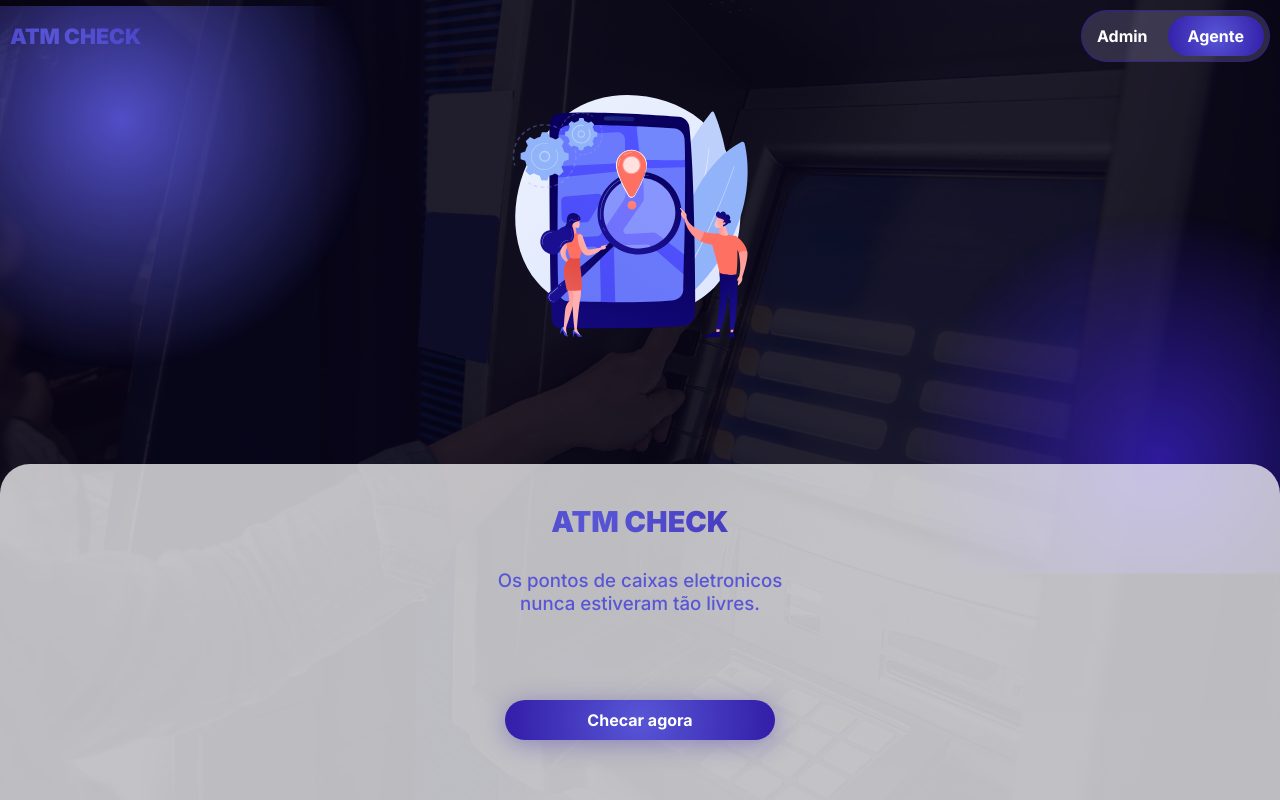
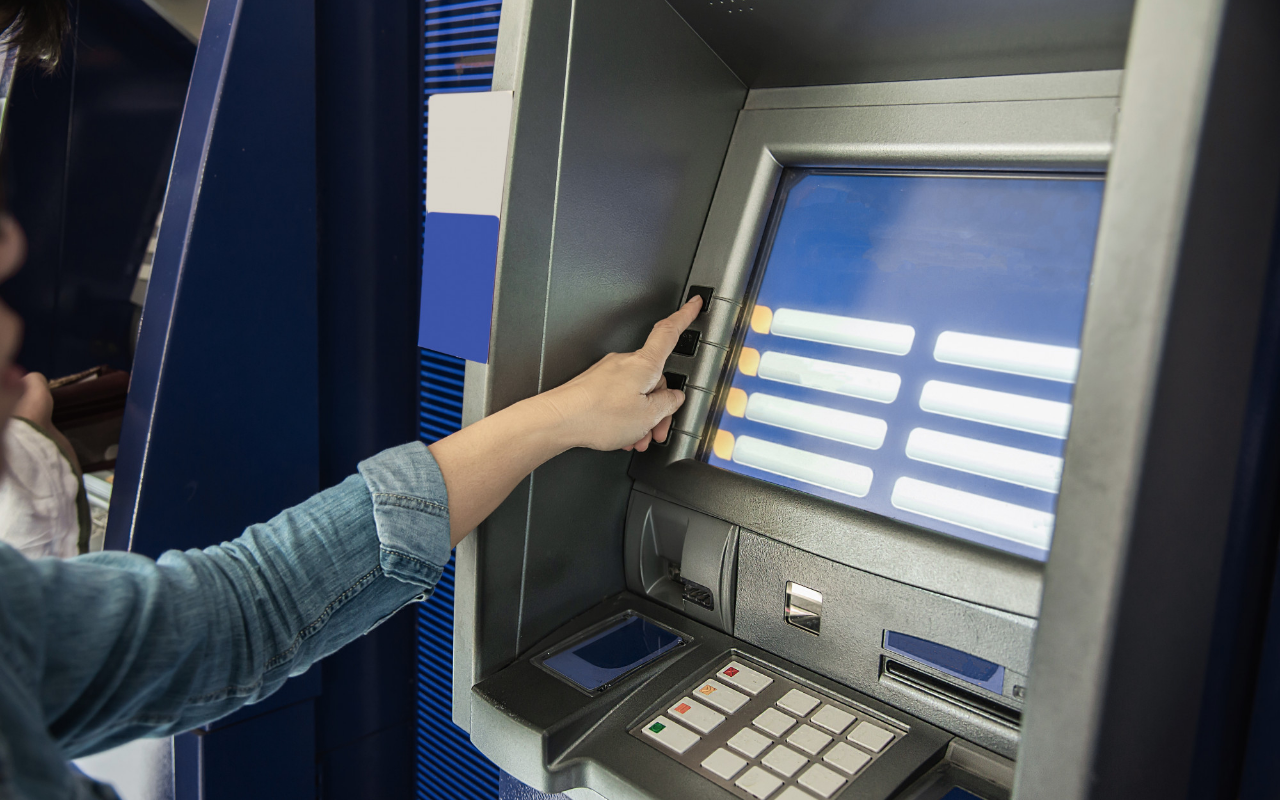
Before and after one commit to RICX-FN/ATM-CHECK, a React (Create React App) app in the folder frontend/: page / in a window 1280 px wide. Built offline with nearby package versions, Linux system fonts and the light colour scheme.

Commit message:
Mod: agora quando o estiver em uma tela maior que de um dispositivo movel ela vai desaparecer com os items

```diff
--- a/frontend/src/pages/home/Home.tsx
+++ b/frontend/src/pages/home/Home.tsx
@@ -1,9 +1,7 @@
-import React, { useEffect } from 'react';
-import { Link } from 'react-router-dom';
-import '../home/home.css';
-import { hover } from '@testing-library/user-event/dist/hover';
-import procure from '../../images/procure.svg';
-
+import React, { useEffect } from "react";
+import { Link } from "react-router-dom";
+import "../home/home.css";
+import procure from "../../images/procure.svg";
 
 function Home() {
   useEffect(() => {
@@ -11,137 +9,186 @@ function Home() {
   }, []);
 
   return (
-
-    <div style={{
+    <div className="Home"
+      style={{
         background: "#070416e0",
         width: "100%",
-      height: "100dvh"
-    }}>
+        height: "100dvh",
+      }}
+    >
 
       <div className="particulas"></div>
 
-      <div className="header" style={{
+      <div
+        className="header"
+        style={{
           display: "flex",
           justifyContent: "space-between",
-        alignItems: "center"
-      }}>
-
+          alignItems: "center",
+        }}
+      >
         <div className="logo">
-          <h1 className='title-page' style={{
+          <h1
+            className="title-page"
+            style={{
               margin: "10px",
               fontSize: "1.33em",
-            fontWeight: "900"
-          }}>ATM CHECK</h1>
+              fontWeight: "900",
+            }}
+          >
+            ATM CHECK
+          </h1>
         </div>
 
-        <div className="menu" style={{
+        <div
+          className="menu"
+          style={{
             display: "flex",
             gap: "10px",
             margin: "10px",
             border: "1px solid #321da8b0",
             borderRadius: "30px",
             background: "#aca4db38",
-          padding: "5px"
-        }}>
-
-          <Link to="/login-admin" className='btn-lg-admin' style={{
+            padding: "5px",
+          }}
+        >
+          <Link
+            to="/login-admin"
+            className="btn-lg-admin"
+            style={{
               textDecoration: "none",
               zIndex: "1",
               fontWeight: "bold",
               color: "#fff",
               padding: "10px",
-            borderRadius: "30px"
-          }}>Admin</Link>
+              borderRadius: "30px",
+            }}
+          >
+            Admin
+          </Link>
 
-          <Link to="/login-agent" className='btn-lg-agent' style={{
+          <Link
+            to="/login-agent"
+            className="btn-lg-agent"
+            style={{
               textDecoration: "none",
               zIndex: "1",
               fontWeight: "bold",
               color: "#fff",
-            background: "radial-gradient(circle,rgba(88, 86, 214, 1) 0%, rgba(50, 29, 168, 1) 100%)",
+              background:
+                "radial-gradient(circle,rgba(88, 86, 214, 1) 0%, rgba(50, 29, 168, 1) 100%)",
               padding: "10px 20px",
-            borderRadius: "30px"
-          }}>Agente</Link>
-        </div>
-
-      </div>
-
-      <div className="session-image" style={{
-        display: "flex",
-        flexDirection: "column",
-        justifyContent: "center"
-      }}>
-        <div className="image-search">
-          <img src={procure} alt="imagem de filas" style={{
-            width: "300px",
-            height: "230",
-            position:"fixed",
-            top:"-10px"
-          }} />
+              borderRadius: "30px",
+            }}
+          >
+            Agente
+          </Link>
         </div>
       </div>
 
-      <div className="session-iniciar" style={{
+      <div
+        className="session-image"
+        style={{
+          display: "flex",
+          flexDirection: "column",
+          justifyContent: "center",
+        }}
+      >
+        <div className="image-search">
+          <img
+            src={procure}
+            alt="imagem de filas"
+            style={{
+              width: "300px",
+              height: "230",
+              position: "fixed",
+              top: "-10px",
+            }}
+          />
+        </div>
+      </div>
+
+      <div
+        className="session-iniciar"
+        style={{
           background: "#ffffffbb",
           position: "fixed",
           bottom: "0px",
           width: "100vw",
           height: "42vh",
-        borderRadius: "30px 30px 0px 0px"
-      }}>
-
-        <div className="inicio" style={{
+          borderRadius: "30px 30px 0px 0px",
+        }}
+      >
+        <div
+          className="inicio"
+          style={{
             display: "flex",
             flexDirection: "column",
             justifyContent: "center",
-          marginTop: "40px"
-        }}>
-
-          <div className="content-title" style={{
+            marginTop: "40px",
+          }}
+        >
+          <div
+            className="content-title"
+            style={{
               display: "flex",
-            justifyContent: "center"
-            }}>
-
-            <h2 className='title-page' style={{
+              justifyContent: "center",
+            }}
+          >
+            <h2
+              className="title-page"
+              style={{
                 fontSize: "1.8em",
                 fontWeight: "900",
                 color: "#5856D6",
                 textAlign: "center",
-              width: "310px"
-              }}>
+                width: "310px",
+              }}
+            >
               ATM CHECK
             </h2>
           </div>
 
-          <div className="content-slogan" style={{
+          <div
+            className="content-slogan"
+            style={{
               display: "flex",
-            justifyContent: "center"
-            }}>
-            <p className='slogan' style={{
+              justifyContent: "center",
+            }}
+          >
+            <p
+              className="slogan"
+              style={{
                 textAlign: "center",
                 marginTop: "30px",
                 fontSize: "14pt",
                 fontWeight: "500",
                 width: "300px",
-              color: "var(--color-primary)"
-              }}>
+                color: "var(--color-primary)",
+              }}
+            >
               Os pontos de caixas eletronicos nunca estiveram tão livres.
             </p>
           </div>
         </div>
 
-        <div className="session-client" style={{
+        <div
+          className="session-client"
+          style={{
             display: "flex",
-          justifyContent: "center"
-        }}>
-
-          <Link to="/" className='btn-checar'
+            justifyContent: "center",
+          }}
+        >
+          <Link
+            to="/"
+            className="btn-checar"
             style={{
               cursor: "not-allowed",
               textDecoration: "none",
               fontWeight: "bold",
               color: "#fff",
-              background: "radial-gradient(circle,rgba(88, 86, 214, 1) 0%, rgba(50, 29, 168, 1) 100%)",
+              background:
+                "radial-gradient(circle,rgba(88, 86, 214, 1) 0%, rgba(50, 29, 168, 1) 100%)",
               padding: "10px",
               borderRadius: "30px",
               width: "250px",
@@ -149,13 +196,14 @@ function Home() {
               boxShadow: " #321da85e 0px 4px 24px",
               marginTop: "60px",
               position: "fixed",
-              bottom: "60px"
-            }}>Checar agora</Link>
-
+              bottom: "60px",
+            }}
+          >
+            Checar agora
+          </Link>
         </div>
       </div>
     </div>
-
   );
 }
 
--- a/frontend/src/pages/home/home.css
+++ b/frontend/src/pages/home/home.css
@@ -262,3 +262,9 @@ body {
     font-size: 15px;
   }
 } */
+
+@media screen and (min-width: 768px ) {
+  .Home {
+    display: none;
+  }
+}
```
Lines whose indentation alone changed are shown as unchanged.
